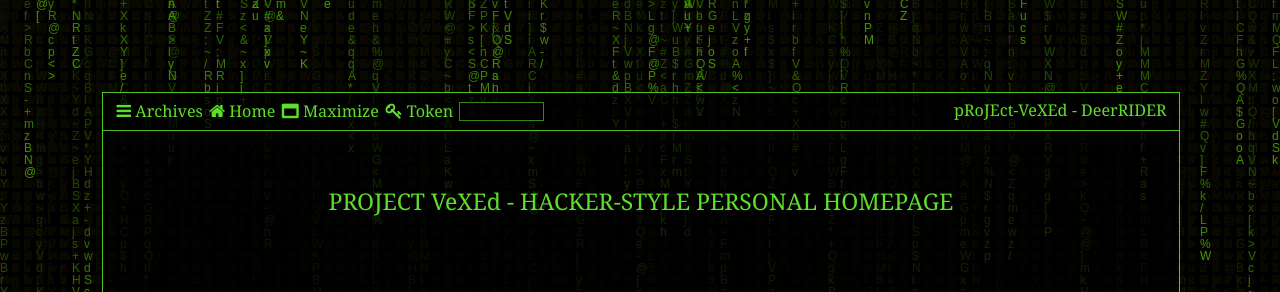
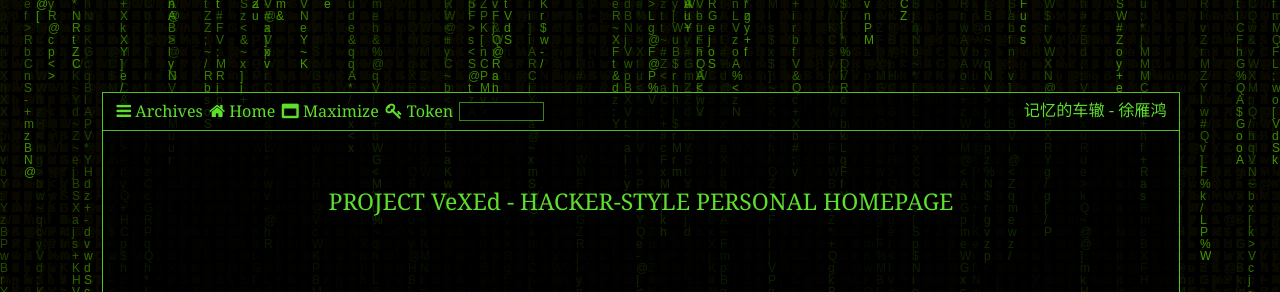
Before and after one commit to scxyha/scxyha.github.io, a Jekyll site: the page built from pages/index.md, in a window 1280 px wide. Shown: the top 292 px of the page. Built offline with Jekyll 4.4.1, drawn with Linux system fonts in a browser that asks for light colours; formulas are drawn with MathJax 3; comment, search, counter and statistics services are not loaded.

Commit message:
update the _config.yml

```diff
--- a/_config.yml
+++ b/_config.yml
@@ -1,12 +1,12 @@
 # 1. Site Settings
-title               : pRoJEct-VeXEd
-owner               : "DeerRIDER"
-url                : "https://akiritsu.github.io"
-baseurl            : "/pRoJEct-VeXEd"
+title               : "记忆的车辙"
+owner               : "徐雁鸿"
+url                : "https://scxyha.github.io"
+baseurl            : "/"
 permalink           : /:title/
-description         : "A hacker-style note-keeping website template."
+description         :
 markdown            : kramdown
-statement           : "Designed by DeerRIDER, All Rights Reserved"
+statement           : "Writed by 徐雁鸿, Designed by DeerRIDER, All Rights Reserved"
 bgtext              : "ABCFGHKLMNPQRSVWXYZabcdefghijklmnopqrstuvwxyz@#$%&*+-;/[]<>~" # texts randomly displayed in background
 
 # 2. Your Collections
@@ -59,7 +59,7 @@ collections:
     output          : true
 
 # 3. Comment settings（disqus.com）
-disqus_username     : akiritsu
+disqus_username     : nobody
 
 # 4. Default page settings (WILL BE overwriten by front-matters of a page)
 defaults:
@@ -76,7 +76,7 @@ defaults:
       encrypted_text      : false       # whether use encrytion function by default
       toc                 : true        # whether show table of content by default
       toc_level           : 3           # the toc depth by default
-      author              : "DeerRIDER" # author name by default
+      author              : "Briefie" # author name by default
       show_date           : true        # whether show date message by default
       category            :             # category by default
       post_list           : false       # whether show list of post by default
@@ -84,16 +84,16 @@ defaults:
       footer              : true        # whether show footer by default
 
 # 5. Social Media Accounts
-email               : "https://github.com/akiritsu/pRoJEct-VeXEd"
+email               : "scxyha@163.com"
 linkedin            :
-github              : "just-test"
+github              : "scxyha"
 gitlab              :
-website             : "https://github.com/akiritsu/pRoJEct-VeXEd"
-twitter             : "just-test"
-facebook            : "just-test"
+website             : "scxyha.github.io"
+twitter             :
+facebook            :
 instagram           :
-youtube             : "just-test"
-steam               : "just-test"
+youtube             :
+steam               :
 weibo               :
 
 # 6. Where things are
```
Also changed, not shown: 1 other file.
